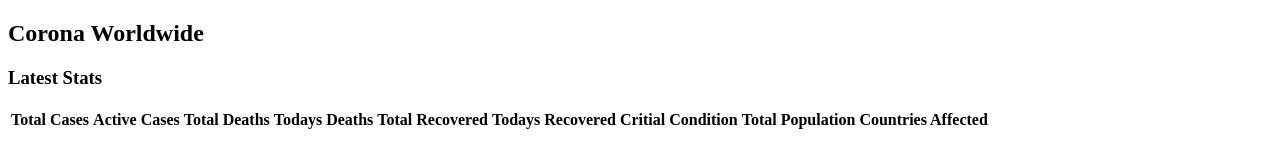
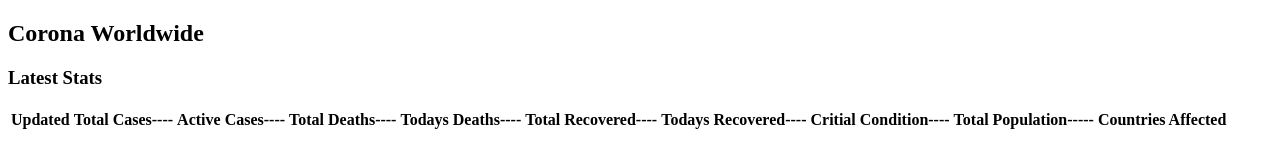
Before and after one commit to Zamanien/NodeJS_Fall2020_ExamProject, a website: page public/covidTracker/covid19.html in a window 1280 px wide. Drawn offline with nearby package versions, Linux system fonts and the light colour scheme; no server answers.

Commit message:
minor cleanup

```diff
--- a/app.js
+++ b/app.js
@@ -80,7 +80,7 @@ app.get('/chat', verify, (req, res) => {
 });
 
 app.get('/covid', (req, res) => {
-    return res.sendFile(__dirname + '/public/api/covid19.html');
+    return res.sendFile(__dirname + '/public/covidTracker/covid19.html');
 });
 
 
--- a/public/api/covid19.html
+++ b/public/covidTracker/covid19.html
@@ -3,6 +3,7 @@
 <head>
     <meta charset="UTF-8">
     <meta name="viewport" content="width=device-width, initial-scale=1.0">
+
     <title>Covid Cases Worldwide</title>
 </head>
 <body>
@@ -19,28 +20,30 @@
                     <table class="table">
                         <thead class="thead-dark">
                           <tr>
-                            <th scope="col">Total Cases</th>
-                            <th scope="col">Active Cases</th>
-                            <th scope="col">Total Deaths</th>
-                            <th scope="col">Todays Deaths</th>
-                            <th scope="col">Total Recovered</th>
-                            <th scope="col">Todays Recovered</th>
-                            <th scope="col">Critial Condition</th>
-                            <th scope="col">Total Population</th>
+                            <th scope="col">Updated</th>
+                            <th scope="col">Total Cases----</th>
+                            <th scope="col">Active Cases----</th>
+                            <th scope="col">Total Deaths----</th>
+                            <th scope="col">Todays Deaths----</th>
+                            <th scope="col">Total Recovered----</th>
+                            <th scope="col">Todays Recovered----</th>
+                            <th scope="col">Critial Condition----</th>
+                            <th scope="col">Total Population-----</th>
                             <th scope="col">Countries Affected</th>
                           </tr>
                         </thead>
                         <tbody>
                           <tr>
-                            <td><ul id="cases" style="padding-inline-start: 0px;"></ul></td>
-                            <td><ul id="active" style="padding-inline-start: 0px;"></td>
-                            <td><ul id="deaths" style="padding-inline-start: 0px;"></td>
-                            <td><ul id="todayDeaths" style="padding-inline-start: 0px;"></td>
-                            <td><ul id="recovered" style="padding-inline-start: 0px;"></td>
-                            <td><ul id="todayRecovered" style="padding-inline-start: 0px;"></td>
-                            <td><ul id="critical" style="padding-inline-start: 0px;"></td>
-                            <td><ul id="population" style="padding-inline-start: 0px;"></td>
-                            <td><ul id="affectedCountries" style="padding-inline-start: 0px;"></td>
+                            <td><ol id="updated"></ul></td>
+                            <td><ol id="cases"></ul></td>
+                            <td><ol id="active"></td>
+                            <td><ol id="deaths"></td>
+                            <td><ol id="todayDeaths"></td>
+                            <td><ol id="recovered"></td>
+                            <td><ol id="todayRecovered"></td>
+                            <td><ol id="critical"></td>
+                            <td><ol id="population"></td>
+                            <td><ol id="affectedCountries"></td>
 
                           </tr>
 
@@ -55,6 +58,7 @@
                         const res = await fetch('https://disease.sh/v3/covid-19/all');
                         const json = await res.json();
 
+                        $('#updated').text(json.updated);
                         $('#cases').text(json.cases);
                         $('#active').text(json.active);
                         $('#deaths').text(json.deaths);
@@ -69,8 +73,5 @@
                 });
             </script>
 
-
-
-
 </body>
 </html>
```
